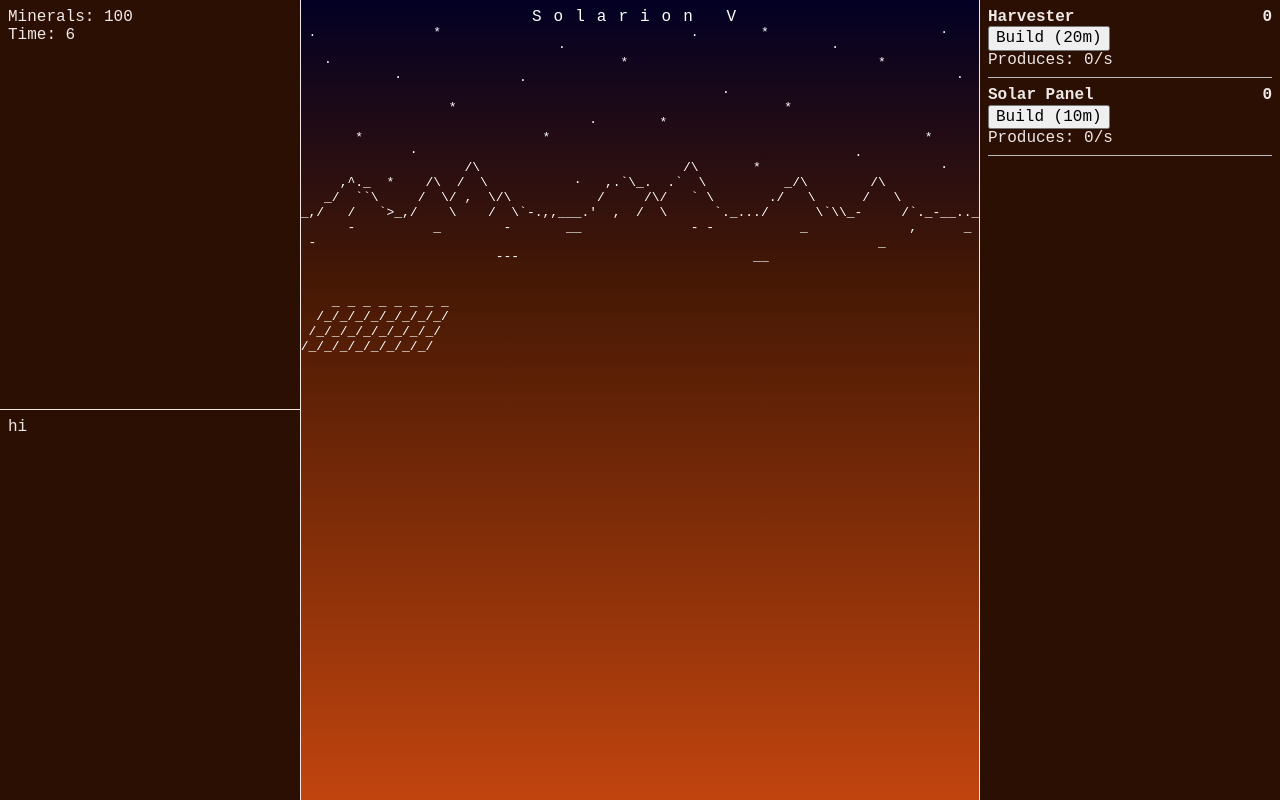
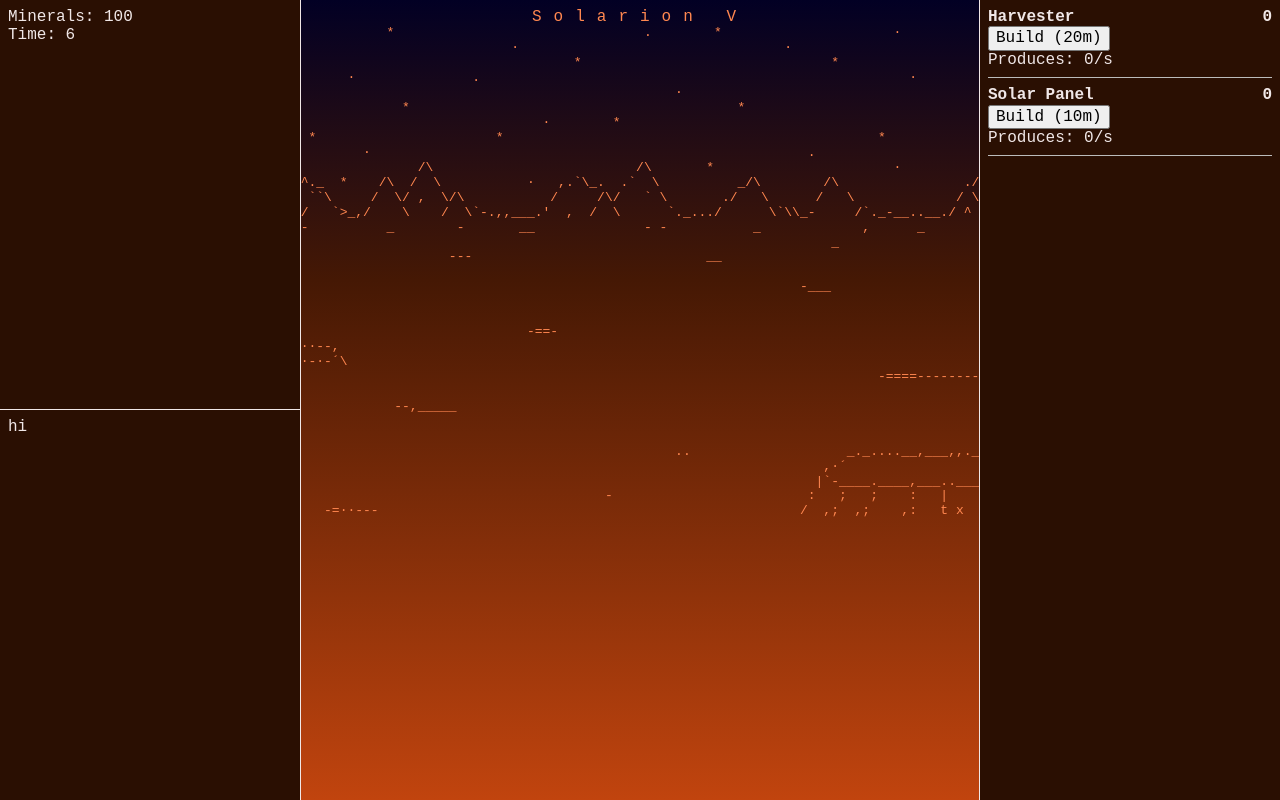
Before and after one commit to robkiessling/solarion, a React app: page / in a window 1280 px wide. Built offline with nearby package versions, Linux system fonts and the light colour scheme.

Commit message:
changed planet color

```diff
--- a/src/database/backgrounds.js
+++ b/src/database/backgrounds.js
@@ -11,35 +11,30 @@ export default {
             '·                                     ·        *',
             '        *                       *                                                *',
             '               ·                                                        .',
-            '                      /\\                          /\\       *                       ·',
-            '      ,^._  *    /\\  /  \\           ·   ,.`\\_.  .`  \\          _/\\        /\\',
-            '    _/  ``\\     /  \\/ ,  \\/\\           /     /\\/   ` \\       ./   \\      /   \\',
-            '__,/   /   `>_,/    \\    /  \\`-.,,___.\'  ,  /  \\      `._.../      \\`\\\\_-     /`._-__..__',
+            '                      /\\                          /\\       *                       ·          _',
+            '      ,^._  *    /\\  /  \\           ·   ,.`\\_.  .`  \\          _/\\        /\\                ./ \\',
+            '    _/  ``\\     /  \\/ ,  \\/\\           /     /\\/   ` \\       ./   \\      /   \\             / \\_ \\_',
+            '__,/   /   `>_,/    \\    /  \\`-.,,___.\'  ,  /  \\      `._.../      \\`\\\\_-     /`._-__..__./ ^  \\-_\\._',
             '       -          _        -       __              - -           _             ,      _',
             '  -                                                                        _',
             '                          ---                              __',
             '',
+            '                                                                       -___',
+            '_-',
             '',
-            '     _ _ _ _ _ _ _ _',
-            '   /_/_/_/_/_/_/_/_/',
-            '  /_/_/_/_/_/_/_/_/',
-            ' /_/_/_/_/_/_/_/_/',
+            '                                    -==-',
+            '      ,··--,',
+            '     /`·-·-´\\',
+            '                                                                                 -====----------',
+            '',
+            '                   --,_____',
             '',
             '',
-            '',
-            '',
-            '',
-            '',
-            '',
-            '',
-            '',
-            '',
-            '',
-            '',
-            '',
-            '',
-            '',
-            '',
+            '                                                       ..                    _._....__,___,,.__',
+            '                                                                          ,·´',
+            '                                                                         |`-____.____,___..___.',
+            '                                              -                         :   ;   ;    :   |',
+            '          -=··---                                                      /  ,;  ,;    ,:   t x',
         ]
     }
 }
--- a/src/styles/variables.scss
+++ b/src/styles/variables.scss
@@ -18,4 +18,4 @@ $ui-border: #f0e7e7;
 $canvas-background: linear-gradient(180deg, #020024 0%, #451804 35%, #c1440e 100%);
 //$canvas-background: linear-gradient(180deg, #020024 0%, #451804 50%, #c1440e 100%);
 //$canvas-background: linear-gradient(180deg, #010b19 0%, #03214a 50%, #0858c5 100%);
-$canvas-font: #fff;
+$canvas-font: #ff8750;
```
Also changed, not shown: ascii/planet/planet.txt.
